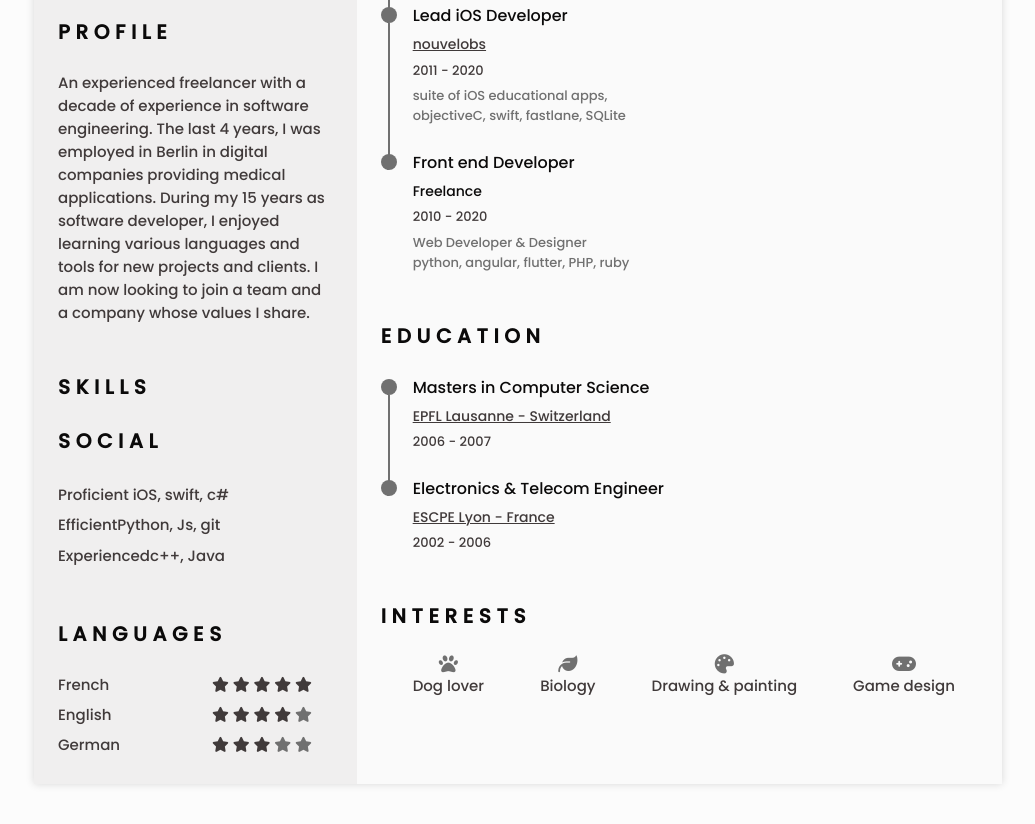
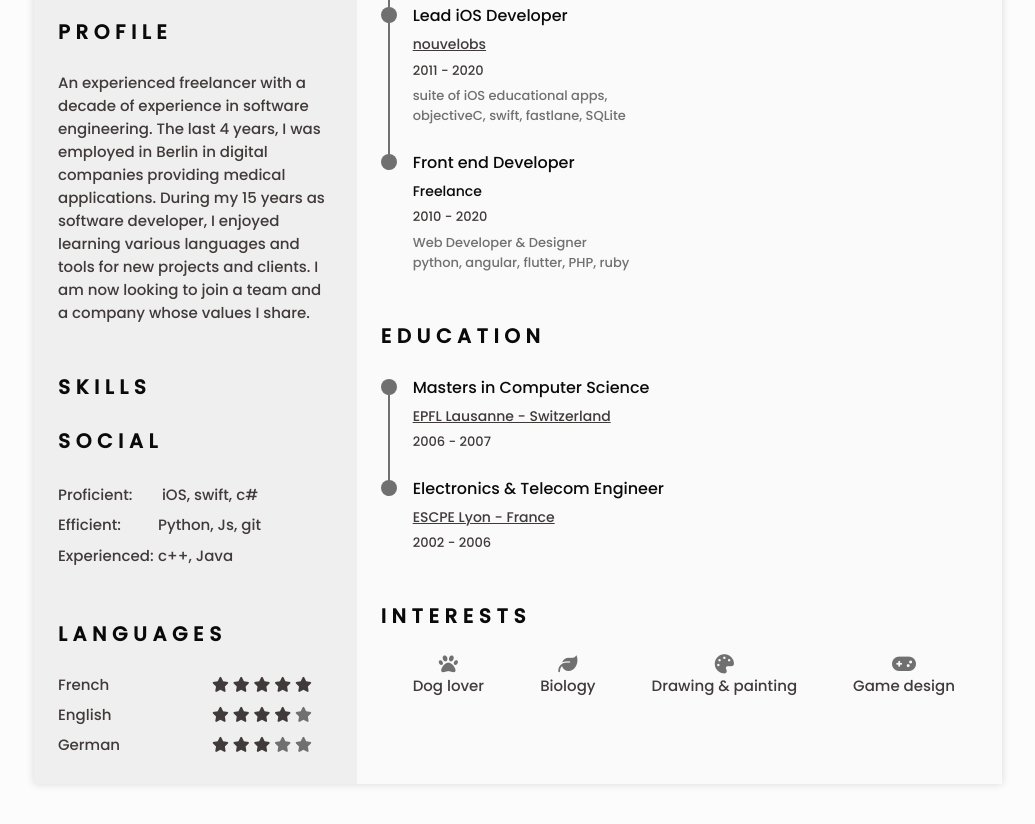
Before and after one commit to marcbalas/cv-generator, a plain HTML site: page index.html in a window 1280 px wide. Shown: the part 563-1387 px from the top of the page, without its empty margins (122-1157 px from the left). Drawn offline with Linux system fonts and the light colour scheme; a script that the page names is missing.

Commit message:
updated skills

```diff
--- a/assets/stylesheets/style.css
+++ b/assets/stylesheets/style.css
@@ -563,9 +563,10 @@ img {
     display: inline-block;
     /*width: 100px;*/
 }
-.skills_tile {
+.skills_title {
     display: inline-block;
     width: 100px;
+    font-weight: var(--font-medium);
 }
 
 .skills_box {
--- a/index.html
+++ b/index.html
@@ -161,15 +161,15 @@
                             <div class="skills_content bd-grid">
                                   <h2 class="section-title">Social</h2>
                                 <div class="skills_name">
-                                   <span class="skills_title">Proficient</span> <span class="skills_text">iOS, swift, c#</span>
+                                   <span class="skills_title">Proficient:</span> <span class="skills_text">iOS, swift, c#</span>
 
                                 </div>
                                 <div class="skills_name">
-                                    <span class="skills_title">Efficient</span><span class="skills_text">Python, Js, git</span>
+                                    <span class="skills_title">Efficient:</span><span class="skills_text">Python, Js, git</span>
 
                                 </div>
                                 <div class="skills_name">
-                                    <span class="skills_title">Experienced</span><span class="skills_text">c++, Java</span>
+                                    <span class="skills_title">Experienced:</span><span class="skills_text">c++, Java</span>
 
                                 </div>
 
```
